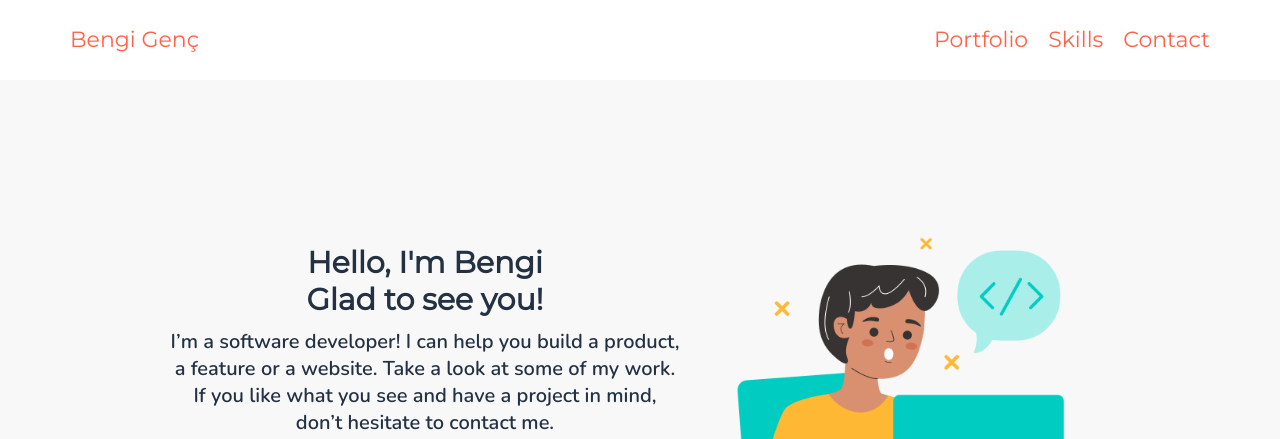
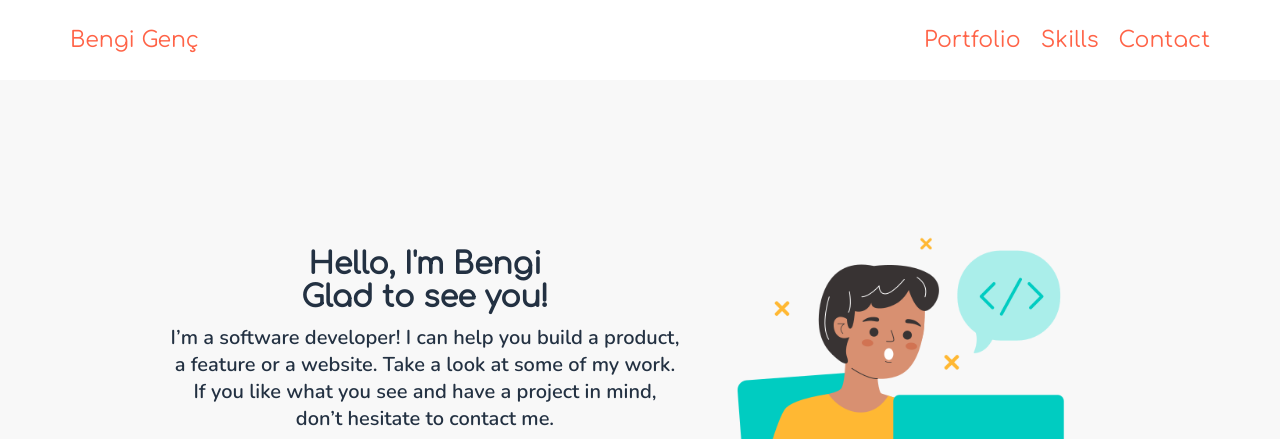
Before and after one commit to bengigo/portfolio, a website: page index.html in a window 1280 px wide. Shown: the top 439 px of the page. Drawn offline with nearby package versions, Linux system fonts and the light colour scheme.

Commit message:
Change font family

```diff
--- a/index.html
+++ b/index.html
@@ -6,11 +6,13 @@
     <meta http-equiv="X-UA-Compatible" content="IE=edge">
     <meta name="viewport" content="width=device-width, initial-scale=1.0">
     <link rel="stylesheet" href="styles.css">
-    <!-- <link href="https://fonts.googleapis.com/css2?family=Alegreya+Sans+SC&display=swap" rel="stylesheet"> -->
+    <link href="https://fonts.googleapis.com/css2?family=Alegreya+Sans+SC&display=swap" rel="stylesheet">
     <link href="https://fonts.googleapis.com/css2?family=Montserrat&display=swap" rel="stylesheet">
     <link href="https://fonts.googleapis.com/css2?family=Nunito:wght@600&display=swap" rel="stylesheet">
     <link href="https://fonts.googleapis.com/css2?family=Nunito:wght@700&display=swap" rel="stylesheet">
-    <script src="https://kit.fontawesome.com/35e6b59225.js" crossorigin="anonymous"></script>
+    <link href="https://fonts.googleapis.com/css2?family=Comfortaa&display=swap" rel="stylesheet">
+    <link href="https://fonts.googleapis.com/css2?family=Roboto:wght@500&display=swap" rel="stylesheet">
+    <!-- <script src="https://kit.fontawesome.com/35e6b59225.js" crossorigin="anonymous"></script> -->
     <title>Bengi Genç</title>
 </head>
 
--- a/styles.css
+++ b/styles.css
@@ -1,5 +1,8 @@
 :root {
-  --secondary-font: "Montserrat", sans-serif;
+  /* --secondary-font: "Montserrat", sans-serif; */
+  /* --secondary-font:'Alegreya Sans SC', sans-serif; */
+  --secondary-font: 'Comfortaa', cursive;
+
   --secondary-color: tomato;
 }
 
@@ -33,6 +36,7 @@ body {
     rgb(238, 226, 159) 84.8%
   ); */
   scroll-behavior: smooth;
+/* webkit smooth */
 }
 
 body.fixed {
```
